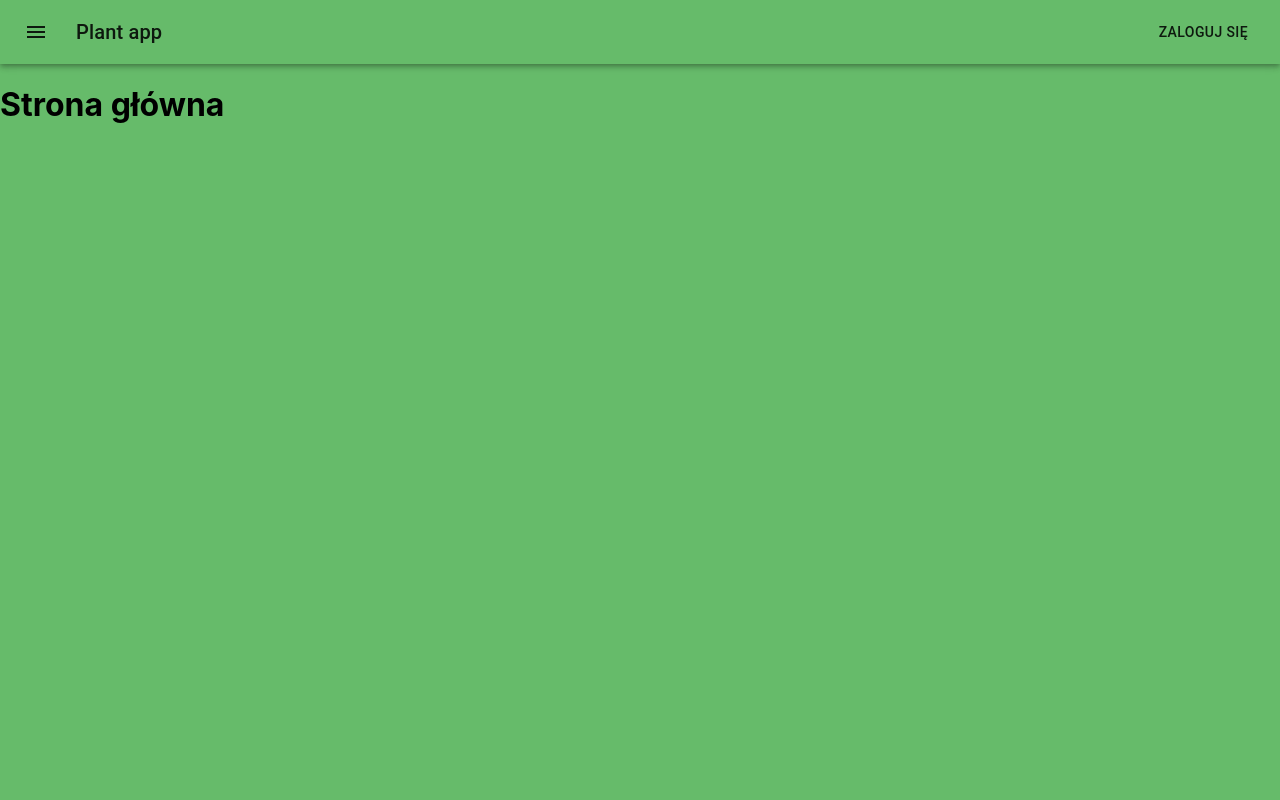
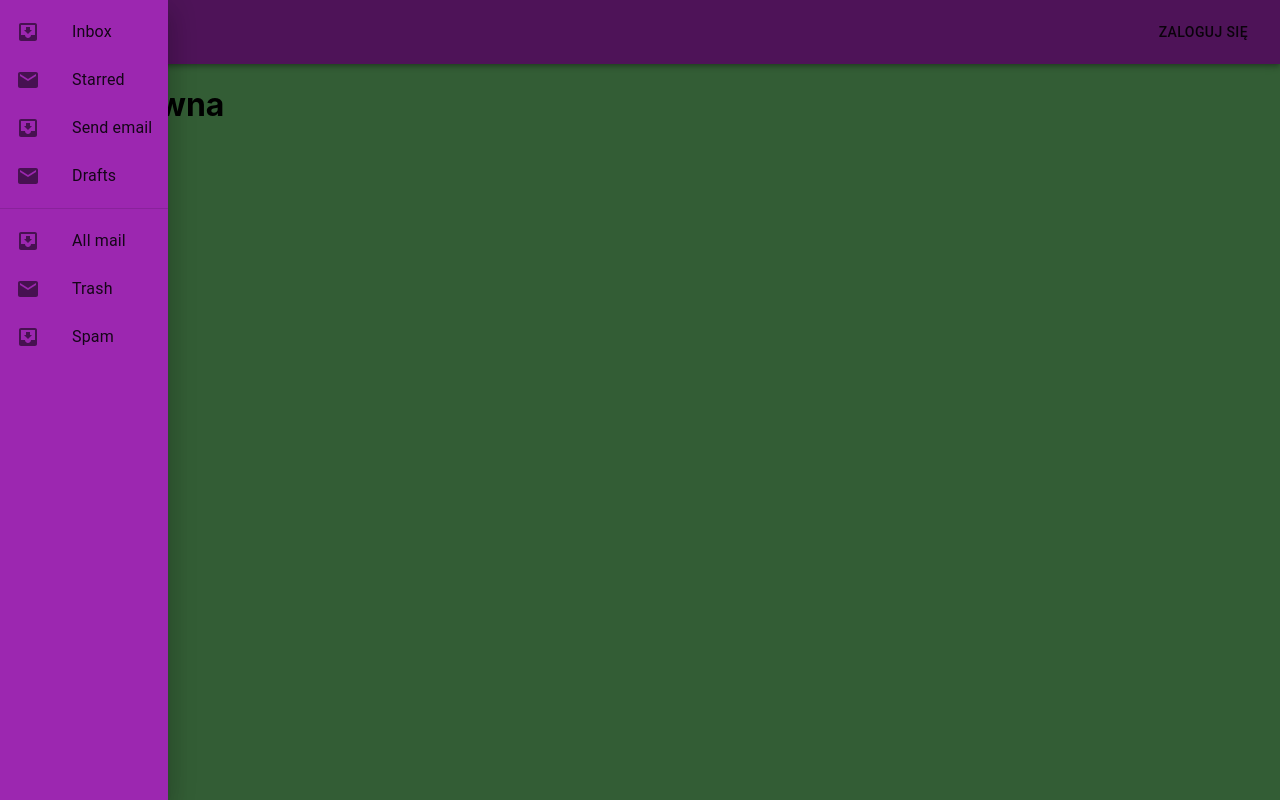
Before and after one commit to NowakKamil30/growing-plant-app, a React (Create React App) app in the folder frontend/growing-plant-app/: page / in a window 1280 px wide. Both pictures are taken after a click on the button "menu". Built offline with nearby package versions, Linux system fonts and the light colour scheme.

Commit message:
add Drawer

```diff
--- a/frontend/growing-plant-app/src/App.tsx
+++ b/frontend/growing-plant-app/src/App.tsx
@@ -2,7 +2,7 @@ import React from 'react';
 import { Provider } from 'react-redux';
 import { applyMiddleware, createStore } from 'redux';
 import thunk from 'redux-thunk';
-import reducers from './reducers';
+import reducers from './stores/reducers';
 import i18n from './i18n/i18n';
 import { I18nextProvider } from 'react-i18next';
 import { Theming } from './themes/Theming';
--- /dev/null
+++ b/frontend/growing-plant-app/src/components/Drawers/MainDrawer.tsx
@@ -0,0 +1,79 @@
+/* eslint-disable @typescript-eslint/no-unused-vars */
+import React from 'react';
+import Drawer from '@material-ui/core/Drawer';
+import List from '@material-ui/core/List';
+import Divider from '@material-ui/core/Divider';
+import ListItem from '@material-ui/core/ListItem';
+import ListItemIcon from '@material-ui/core/ListItemIcon';
+import ListItemText from '@material-ui/core/ListItemText';
+import InboxIcon from '@material-ui/icons/MoveToInbox';
+import MailIcon from '@material-ui/icons/Mail';
+import { createStyles, makeStyles, Theme } from '@material-ui/core';
+import { connect, ConnectedProps } from 'react-redux';
+import { changeMainDrawerVisible } from '../../stores/actions/LayoutControlAction';
+import { ReduceTypes } from '../../stores/reducers';
+import { Dispatch } from 'redux';
+
+const useStyles = makeStyles((theme: Theme) =>
+  createStyles({
+    drawer: {
+      backgroundColor: theme.palette.secondary.main,
+    },
+  }),
+);
+
+const mapDispatcherToProps = (dispatch: Dispatch) => (
+    {
+        changeDrawerVisible: (isMainDrawerVisible: boolean) => (
+            dispatch(changeMainDrawerVisible(isMainDrawerVisible))
+        ),
+    }
+);
+
+const mapStateToProps = (state: ReduceTypes): any =>({
+    isVisible: state.layoutControl.isMainDrawerVisible
+});
+
+const connector = connect(mapStateToProps, mapDispatcherToProps);
+
+type PropsFromRedux = ConnectedProps<typeof connector>;
+
+interface MainDrawerProps extends PropsFromRedux {
+    isVisible: boolean;
+    changeDrawerVisible: (isVisible: boolean) => void;
+}
+
+const MainDrawer: React.FC<MainDrawerProps> = ({ isVisible, changeDrawerVisible }): JSX.Element => {
+    const {drawer} = useStyles();
+
+    return (
+        <Drawer
+            anchor='left'
+            open={ isVisible }
+            classes={{ paper: drawer }}
+                onClick={ (): void => changeDrawerVisible(false) }
+            >
+            <List>
+                {['Inbox', 'Starred', 'Send email', 'Drafts'].map((text, index) => (
+                <ListItem button key={text}>
+                    <ListItemIcon>{index % 2 === 0 ? <InboxIcon /> : <MailIcon />}</ListItemIcon>
+                    <ListItemText primary={text} />
+                </ListItem>
+                ))}
+            </List>
+            <Divider />
+            <List>
+                {['All mail', 'Trash', 'Spam'].map((text, index) => (
+                <ListItem button key={text}>
+                    <ListItemIcon>{index % 2 === 0 ? <InboxIcon /> : <MailIcon />}</ListItemIcon>
+                    <ListItemText primary={text} />
+                </ListItem>
+                ))}
+            </List>
+        </Drawer>
+    );
+};
+
+
+
+export default connector(MainDrawer);
--- a/frontend/growing-plant-app/src/layouts/AppLayout.tsx
+++ b/frontend/growing-plant-app/src/layouts/AppLayout.tsx
@@ -1,8 +1,9 @@
 // eslint-disable-next-line @typescript-eslint/no-unused-vars
 import { createStyles, makeStyles, Theme } from '@material-ui/core';
 import React from 'react';
+import MainDrawer from '../components/Drawers/MainDrawer';
 import { AppRouter } from '../router/AppRouter';
-import { Header } from './Header';
+import Header from './Header';
 
 export const AppLayout = (): JSX.Element => {
   const classes = useStyles();
@@ -10,6 +11,7 @@ export const AppLayout = (): JSX.Element => {
   return (
     <div className={classes.root}>
         <Header/>
+        <MainDrawer/>
         <AppRouter/>
     </div>
   );
--- a/frontend/growing-plant-app/src/layouts/Header.tsx
+++ b/frontend/growing-plant-app/src/layouts/Header.tsx
@@ -1,5 +1,5 @@
+/* eslint-disable @typescript-eslint/no-unused-vars */
 import React from 'react';
-// eslint-disable-next-line @typescript-eslint/no-unused-vars
 import { createStyles, makeStyles, Theme } from '@material-ui/core/styles';
 import AppBar from '@material-ui/core/AppBar';
 import Toolbar from '@material-ui/core/Toolbar';
@@ -8,18 +8,48 @@ import Button from '@material-ui/core/Button';
 import IconButton from '@material-ui/core/IconButton';
 import MenuIcon from '@material-ui/icons/Menu';
 import { Trans } from 'react-i18next';
+import { connect, ConnectedProps } from 'react-redux';
+import { changeMainDrawerVisible } from '../stores/actions/LayoutControlAction';
+import { Dispatch } from 'redux';
+import { LayoutControlTypes } from '../stores/types/LayoutControlTypes';
 
-export const Header = (): JSX.Element => {
-  const classes = useStyles();
+const mapDispatcherToProps = (dispatch: Dispatch) => (
+  {
+      changeDrawerVisible: (isVisible: boolean) => (
+          dispatch(changeMainDrawerVisible(isVisible))
+      ),
+  }
+);
+
+const connector = connect(null, mapDispatcherToProps);
+
+type PropsFromRedux = ConnectedProps<typeof connector>;
+
+interface HeaderProps extends PropsFromRedux {
+  changeDrawerVisible: (isVisible: boolean) => LayoutControlTypes;
+}
+
+const Header: React.FC<HeaderProps> = ({ changeDrawerVisible }): JSX.Element => {
+  const {
+    root,
+    toolbar,
+    menuButton,
+    title
+    } = useStyles();
 
   return (
-    <div className={classes.root}>
+    <header className={root}>
       <AppBar position='static'>
-        <Toolbar>
-          <IconButton edge='start' className={classes.menuButton} color='inherit' aria-label='menu'>
+        <Toolbar className={toolbar}>
+          <IconButton
+          edge='start'
+          className={menuButton}
+          color='inherit'
+          aria-label='menu'
+          onClick={(): LayoutControlTypes => changeDrawerVisible(true)}>
             <MenuIcon />
           </IconButton>
-          <Typography variant='h6' className={classes.title}>
+          <Typography variant='h6' className={title}>
             <Trans i18nKey='title'/>
           </Typography>
           <Button color='inherit'>
@@ -27,7 +57,7 @@ export const Header = (): JSX.Element => {
           </Button>
         </Toolbar>
       </AppBar>
-    </div>
+    </header>
   );
 };
 
@@ -35,6 +65,9 @@ const useStyles = makeStyles((theme: Theme) =>
   createStyles({
     root: {
       flexGrow: 1,
+    },
+    toolbar: {
+      backgroundColor: theme.palette.secondary.main,
     },
     menuButton: {
       marginRight: theme.spacing(2),
@@ -44,3 +77,5 @@ const useStyles = makeStyles((theme: Theme) =>
     },
   }),
 );
+
+export default connector(Header);
--- a/frontend/growing-plant-app/src/reducers/index.ts
+++ /dev/null
@@ -1,5 +0,0 @@
-  import { combineReducers } from 'redux';
-
-  export default combineReducers({
-
-  });
--- /dev/null
+++ b/frontend/growing-plant-app/src/stores/actions/LayoutControlAction.ts
@@ -0,0 +1,6 @@
+import { CHANGE_MAIN_DRAWER_VISIBLE, LayoutControlTypes } from '../types/LayoutControlTypes';
+
+export const changeMainDrawerVisible = (isVisible: boolean): LayoutControlTypes => ({
+    type: CHANGE_MAIN_DRAWER_VISIBLE,
+    payload: isVisible,
+});
--- /dev/null
+++ b/frontend/growing-plant-app/src/stores/reducers/LayoutControlReducer.ts
@@ -0,0 +1,24 @@
+/* eslint-disable @typescript-eslint/no-unused-vars */
+import { CHANGE_MAIN_DRAWER_VISIBLE, LayoutControlTypes } from '../types/LayoutControlTypes';
+
+export interface LayoutControlState {
+    isMainDrawerVisible: boolean;
+}
+
+const INITIAL_STATE: LayoutControlState = {
+    isMainDrawerVisible: false,
+};
+
+export const LayoutControlReducer = (state: LayoutControlState = INITIAL_STATE, action: LayoutControlTypes)
+: LayoutControlState => {
+    console.log(action, state);
+    switch (action.type) {
+        case CHANGE_MAIN_DRAWER_VISIBLE: {
+            return { ...state, isMainDrawerVisible: action.payload };
+        }
+
+        default: {
+            return state;
+        }
+    }
+};
--- /dev/null
+++ b/frontend/growing-plant-app/src/stores/reducers/index.ts
@@ -0,0 +1,10 @@
+  import { combineReducers } from 'redux';
+import { LayoutControlReducer, LayoutControlState } from './LayoutControlReducer';
+
+  export default combineReducers({
+    layoutControl: LayoutControlReducer
+  });
+
+  export interface ReduceTypes {
+    layoutControl: LayoutControlState;
+  }
--- /dev/null
+++ b/frontend/growing-plant-app/src/stores/types/LayoutControlTypes.ts
@@ -0,0 +1,8 @@
+export const CHANGE_MAIN_DRAWER_VISIBLE = 'LAYOUT_CONTROL_CHANGE_MAIN_DRAWER_VISIBLE';
+
+interface ChangeMainDrawerVisibleAction {
+    type: typeof CHANGE_MAIN_DRAWER_VISIBLE;
+    payload: boolean;
+}
+
+export type LayoutControlTypes = ChangeMainDrawerVisibleAction;
--- a/frontend/growing-plant-app/tslint.json
+++ b/frontend/growing-plant-app/tslint.json
@@ -27,7 +27,9 @@
         "no-duplicate-variable": true,
         "label-position": true,
         "no-duplicate-super": true,
-        "member-access": true
+        "member-access": true,
+        "no-unused-vars": "off",
+        "@typescript-eslint/no-unused-vars": ["error"]
     },
     "rulesDirectory": []
 }
```
